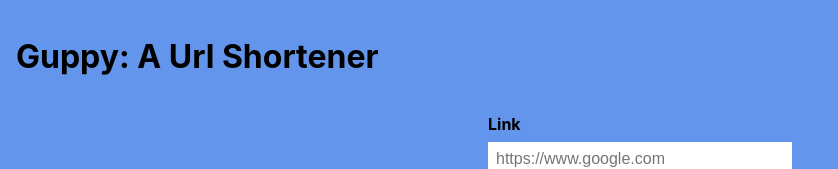
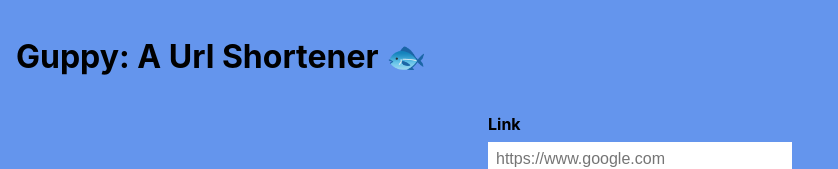
Before and after one commit to alphonsotran/guppy_web, a React (Create React App) app: page / in a window 1280 px wide. Shown: the top 169 px of the page, without its empty margins (0-838 px from the left). Built offline with nearby package versions, Linux system fonts and the light colour scheme.

Commit message:
Add emoji to header

```diff
--- a/src/App.js
+++ b/src/App.js
@@ -6,7 +6,7 @@ import { AppWrapper, Header } from './styles';
 function App() {
   return (
     <AppWrapper>
-      <Header>Guppy: A Url Shortener</Header>
+      <Header>Guppy: A Url Shortener 🐟</Header>
       <Form />
     </AppWrapper>
   );
```
